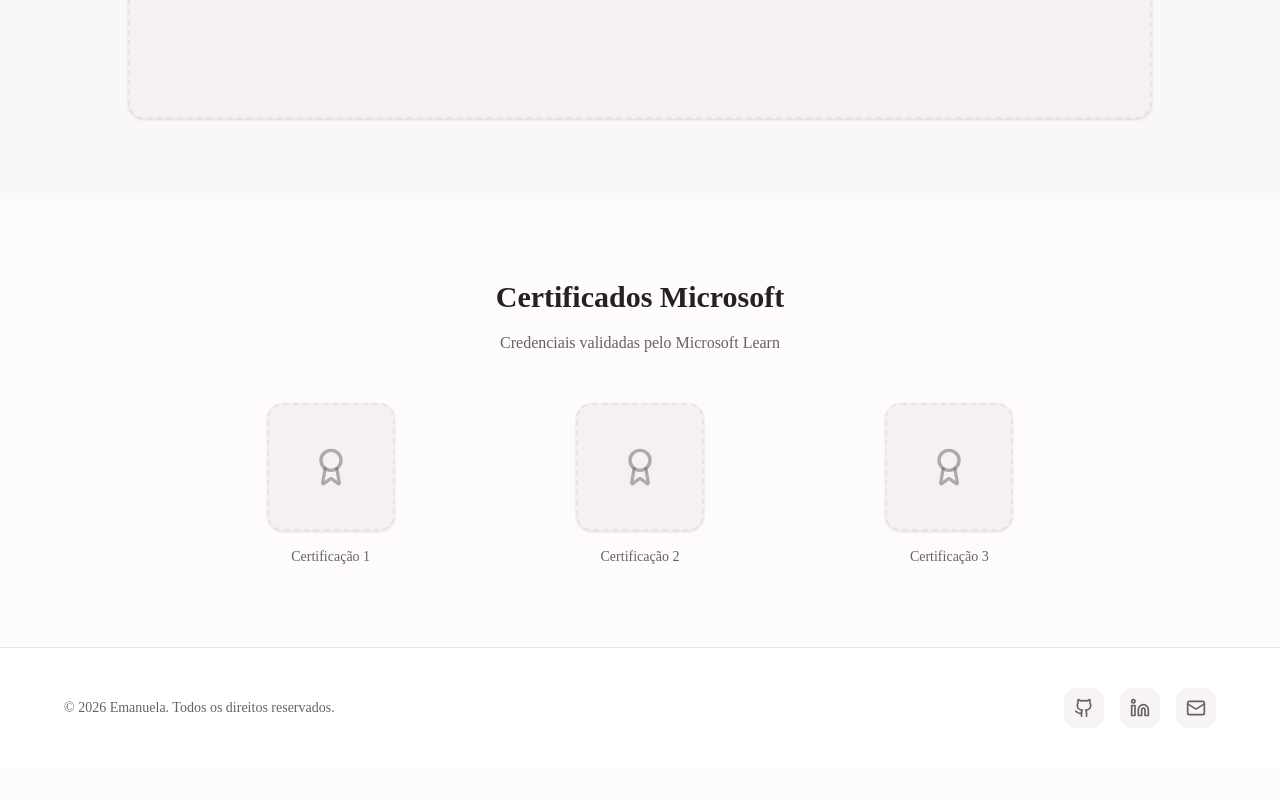
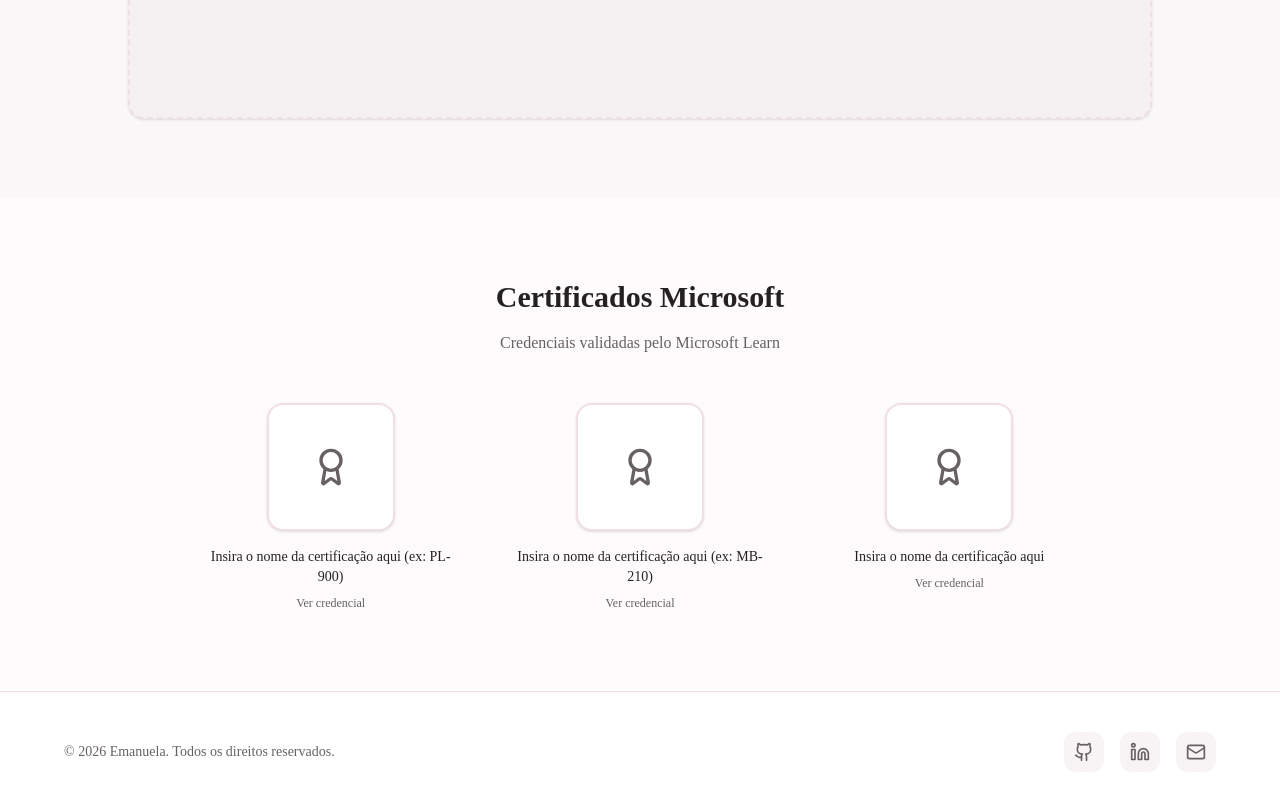
Before and after one commit to emanuela-araujo/dynamics-365, a Next.js app: page /dynamics-365/ in a window 1280 px wide. Shown: the part 2924-3724 px from the top of the page. Before the commit the page ends 3692 px from the top, so only its background shows below. Built offline with nearby package versions, Linux system fonts and the light colour scheme.

Commit message:
Update certifications-section.tsx

```diff
--- a/components/portfolio/certifications-section.tsx
+++ b/components/portfolio/certifications-section.tsx
@@ -1,6 +1,25 @@
 import { Award } from "lucide-react"
 
 export function CertificationsSection() {
+  // Lista com os dados das suas certificações
+  const certificacoes = [
+    {
+      id: 1,
+      nome: "Insira o nome da certificação aqui (ex: PL-900)",
+      url: "https://learn.microsoft.com/api/achievements/share/pt-br/EmanuelaArajo-4900/Q52U5MSE?sharingId=A034F7F69C4802FF"
+    },
+    {
+      id: 2,
+      nome: "Insira o nome da certificação aqui (ex: MB-210)",
+      url: "https://learn.microsoft.com/api/achievements/share/pt-br/EmanuelaArajo-4900/37C2YKLH?sharingId=A034F7F69C4802FF"
+    },
+    {
+      id: 3,
+      nome: "Insira o nome da certificação aqui",
+      url: "https://learn.microsoft.com/api/achievements/share/pt-br/EmanuelaArajo-4900/B9PJQW4D?sharingId=A034F7F69C4802FF"
+    }
+  ];
+
   return (
     <section id="certificacoes" className="py-20 px-4 sm:px-6 lg:px-8">
       <div className="max-w-4xl mx-auto">
@@ -14,15 +33,24 @@ export function CertificationsSection() {
         </div>
 
         <div className="grid grid-cols-1 sm:grid-cols-3 gap-8">
-          {[1, 2, 3].map((index) => (
-            <div key={index} className="flex flex-col items-center">
-              <div className="w-32 h-32 rounded-2xl bg-muted border-2 border-dashed border-border flex items-center justify-center mb-4 shadow-sm">
-                <Award className="w-10 h-10 text-muted-foreground/50" />
+          {certificacoes.map((cert) => (
+            <a
+              key={cert.id}
+              href={cert.url}
+              target="_blank"
+              rel="noopener noreferrer"
+              className="flex flex-col items-center group cursor-pointer outline-none"
+            >
+              <div className="w-32 h-32 rounded-2xl bg-card border-2 border-border flex items-center justify-center mb-4 shadow-sm group-hover:shadow-md group-hover:border-primary transition-all duration-300">
+                <Award className="w-10 h-10 text-muted-foreground group-hover:text-primary transition-colors" />
               </div>
-              <span className="text-sm text-muted-foreground">
-                Certificação {index}
+              <span className="text-sm font-medium text-foreground text-center group-hover:text-primary transition-colors px-2">
+                {cert.nome}
               </span>
-            </div>
+              <span className="text-xs text-muted-foreground mt-2 underline decoration-transparent group-hover:decoration-primary/50 transition-colors">
+                Ver credencial
+              </span>
+            </a>
           ))}
         </div>
       </div>
```
